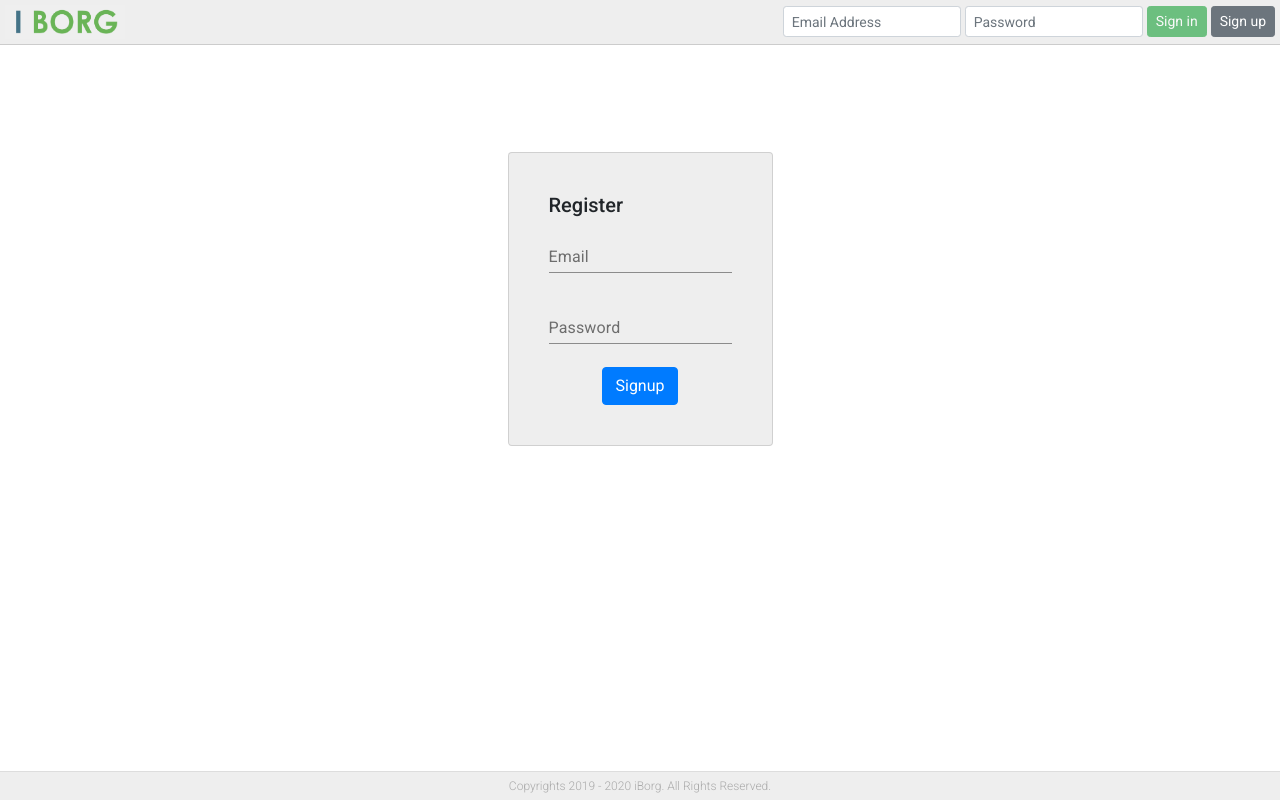
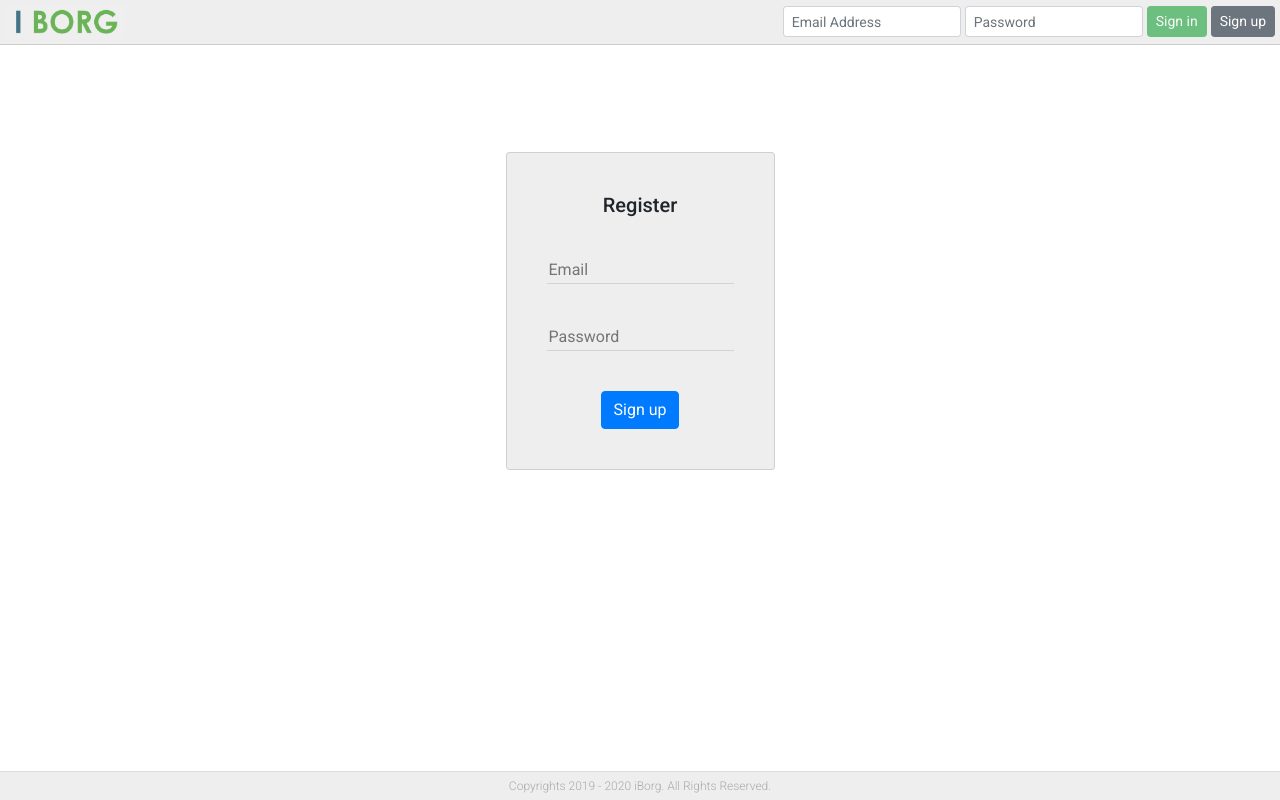
Before and after one commit to iborgthrowaway123/reactor, a React (Create React App) app: page /signup in a window 1280 px wide. Built offline with nearby package versions, Linux system fonts and the light colour scheme.

Commit message:
Added validation for email and password fields.

```diff
--- a/package.json
+++ b/package.json
@@ -6,6 +6,7 @@
     "@material-ui/core": "^4.11.0",
     "react": "^16.13.1",
     "react-dom": "^16.13.1",
+    "react-hook-form": "^6.4.1",
     "react-redux": "^7.2.0",
     "react-router-dom": "^5.2.0",
     "react-scripts": "3.4.1",
--- a/src/Components/Signup/Signup.css
+++ b/src/Components/Signup/Signup.css
@@ -1,3 +1,17 @@
 button {
   display: block;
 }
+
+.signupemail, .signuppassword {
+  border: none;
+  border-bottom: 1px solid lightgray;
+  background-color:#eeeeee;
+}
+
+input:focus {
+  outline: none;
+}
+
+h5 {
+  margin-bottom: 40px;
+}
--- a/src/Components/Signup/Signup.jsx
+++ b/src/Components/Signup/Signup.jsx
@@ -5,6 +5,9 @@ import TextField from '@material-ui/core/TextField';
 import Card from '@material-ui/core/Card';
 import Grid from '@material-ui/core/Grid';
 import Box from '@material-ui/core/box';
+import { useForm } from 'react-hook-form';
+import "./Signup.css";
+import { red } from "@material-ui/core/colors";
 
 const Signup = () => {
   const [state, setState] = useState({
@@ -12,6 +15,11 @@ const Signup = () => {
     email: "",
     password: "",
   });
+
+  const { register, handleSubmit, errors } = useForm();
+  const onSubmit = data => {
+    console.log(data);
+  };
 
   const doSignup = (event) => {
     event.preventDefault();
@@ -46,41 +54,55 @@ const Signup = () => {
     margin: 107,
   };
 
+  const words = {
+    color: "red",
+  }
+
   return (
+    <form onSubmit={handleSubmit(onSubmit)}>
    <div className="d-flex flex-column align-items-center justify-content-center">
       <div className="card" style={mystyle}>
          <div className="card-body">
-         <h5>Register</h5>
+            <h5><center>Register</center></h5>
             <Grid container direction ={"column"} spacing={5}>
                <Grid item>
                  <div>
-                  <TextField
-                     id="standard-basic"
+                 <input name="email" className="signupemail"
+                  value={state.email}
                   type="email"
-                     value={state.email}
+                  placeholder="Email"
                   onChange={handleEmailChange}
-                     className="form-control-sm"
-                     label="Email"/>
+                  ref={register({ required: true , pattern: {
+                    value: /^[A-Z0-9._%+-]+@[A-Z0-9.-]+\.[A-Z]{2,}$/i,
+                    }
+                })} />
+                 </div>
+                <div>
+                {errors.email && errors.email.type === "required" && <p style={words}>Required field</p>}
+                  {errors.email && errors.email.type === "pattern"  && <p style={words}>Invalid email address</p>}
                 </div>
                </Grid>
                <Grid item>
                  <div>
-                  <TextField
-                     id="standard-basic"
+                  <input name="password" className="signuppassword"
                   type="password"
+                  placeholder="Password"
                   value={state.password}
                   onChange={handlePasswordChange}
-                     className="form-control-sm"
-                     label="Password" />
+                  ref={register({ requried: true, minLength: 6 })} />
+                  </div>
+                  <div>
+                  {errors.email && errors.email.type === "required" && <p style={words}>Required field</p>}
+                  {errors.email && errors.email.type === "minLength" && <p style={words}>Minimum length of 6</p>}
                   </div>
                </Grid>
                <Grid item>
                   <div align="center">
-              <button onClick={doSignup} type="submit" class="btn btn-primary">Signup</button>
+                     <button type="submit" class="btn btn-primary">Sign up</button>
                   </div>
                </Grid>
             </Grid>
-
+         </div>
       </div>
    </div>
    <Snackbar
@@ -88,7 +110,7 @@ const Signup = () => {
       open={state.open}
       message={state.message}
       />
-</div>
+</form>
 );
 };
 
```
Also changed, not shown: 1 other file (tests, documents, lock files or other folders). Lines whose indentation alone changed are shown as unchanged.
